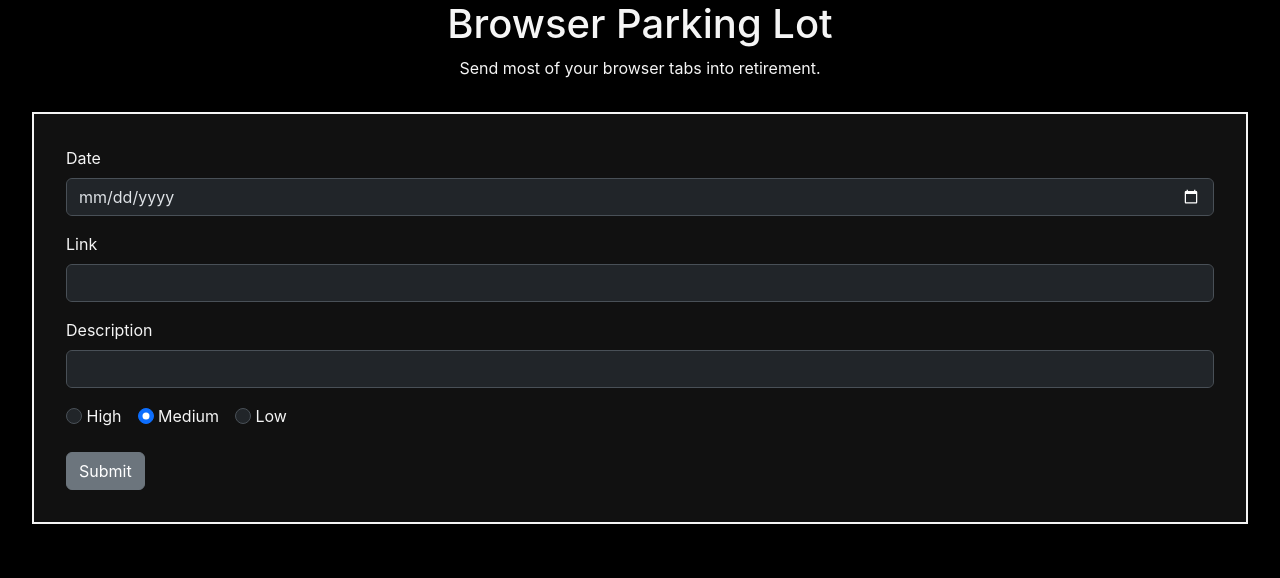
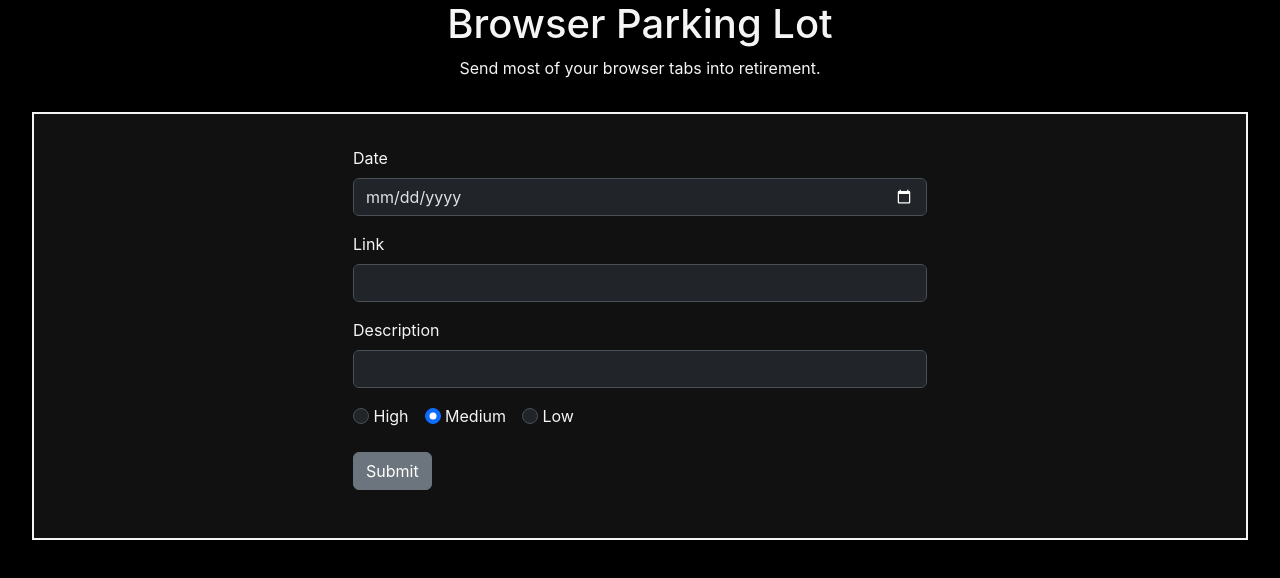
Before and after one commit to zsolt-nagy/browser-parking-lot, a React (Create React App) app: page / in a window 1280 px wide. Shown: the top 578 px of the page. Built offline with nearby package versions, Linux system fonts and the light colour scheme.

Commit message:
cleanup + responsive form styles

```diff
--- a/src/Components/ParkingLotForm/ParkingLotForm.jsx
+++ b/src/Components/ParkingLotForm/ParkingLotForm.jsx
@@ -51,7 +51,7 @@
 
   return (
     <Form data-bs-theme="dark" className="parking-lot-form" onSubmit={handleSubmit}>
-      <FormGroup className="parking-lot-row">
+      <FormGroup className="parking-lot-row col-12 col-md-8 col-xl-6 col-xxl-4 offset-md-2 offset-xl-3 offset-xxl-4">
         <Label for="link-date">
           Date
         </Label>
@@ -64,7 +64,7 @@
           required
         />
       </FormGroup>
-      <FormGroup className="parking-lot-row">
+      <FormGroup className="parking-lot-row col-12 col-md-8 col-xl-6 col-xxl-4 offset-md-2 offset-xl-3 offset-xxl-4">
         <Label for="link-url">
           Link
         </Label>
@@ -77,7 +77,7 @@
           required
         />
       </FormGroup>
-      <FormGroup className="parking-lot-row">
+      <FormGroup className="parking-lot-row col-12 col-md-8 col-xl-6 col-xxl-4 offset-md-2 offset-xl-3 offset-xxl-4">
         <Label for="link-description">
           Description
         </Label>
@@ -90,12 +90,12 @@
           required
         />
       </FormGroup>
-      <FormGroup className="parking-lot-row d-flex flex-wrap">
+      <FormGroup className="parking-lot-row d-flex flex-wrap col-12 col-md-8 col-xl-6 col-xxl-4 offset-md-2 offset-xl-3 offset-xxl-4">
         <div>
           <Input
             name="radio-priority"
             type="radio"
-            value="High"
+            value={PRIORITIES.High}
             id="prio-high"
             checked={priority === PRIORITIES.High}
             onChange={handlePriorityChange}
@@ -109,7 +109,7 @@
           <Input
             name="radio-priority"
             type="radio"
-            value="Medium"
+            value={PRIORITIES.Medium}
             id="prio-medium"
             checked={priority === PRIORITIES.Medium}
             onChange={handlePriorityChange}
@@ -123,7 +123,7 @@
           <Input
             name="radio-priority"
             type="radio"
-            value="Low"
+            value={PRIORITIES.Low}
             id="prio-low"
             checked={priority === PRIORITIES.Low}
             onChange={handlePriorityChange}
@@ -134,9 +134,11 @@
           </Label>
         </div>
       </FormGroup>
-      <Button type="submit">
-        Submit
-      </Button>
+      <FormGroup className="parking-lot-row col-12 col-md-8 col-xl-6 col-xxl-4 offset-md-2 offset-xl-3 offset-xxl-4">
+        <Button type="submit">
+          Submit
+        </Button>
+      </FormGroup>
     </Form>
   );
 }
```
